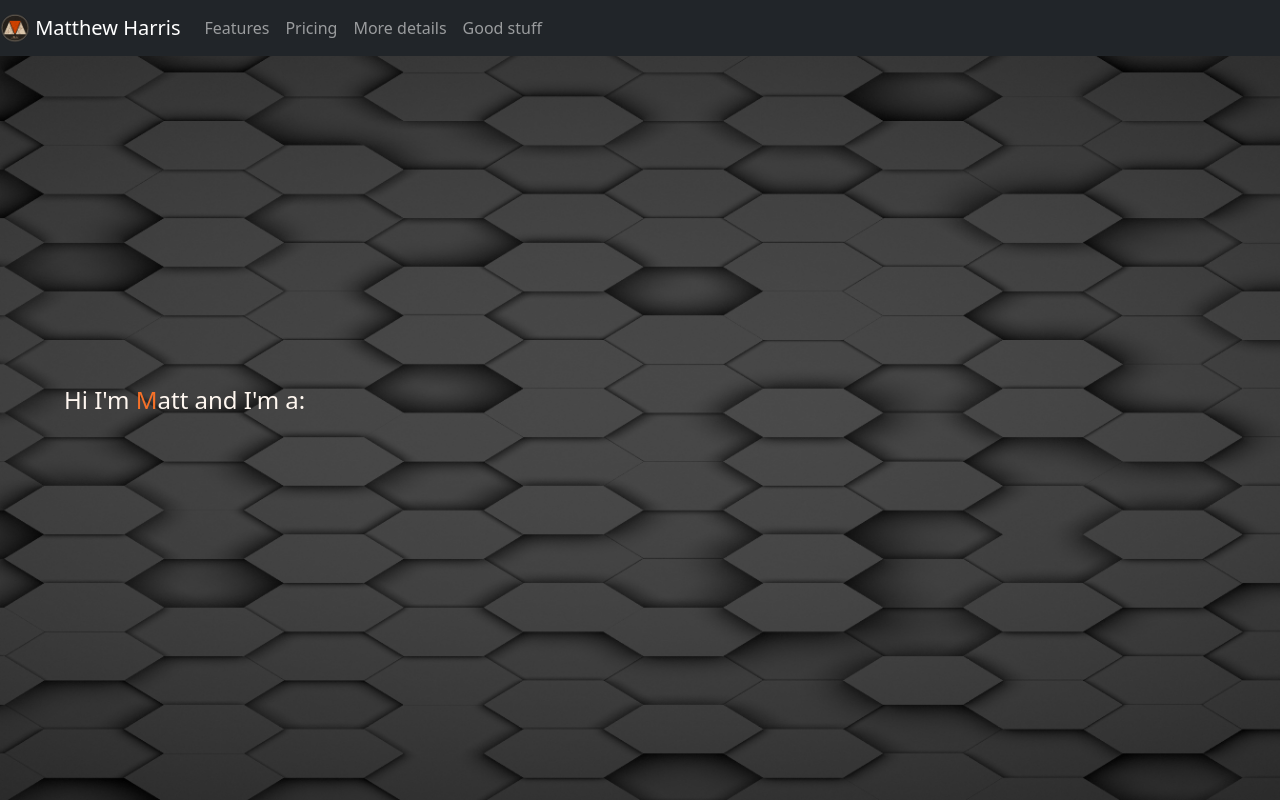
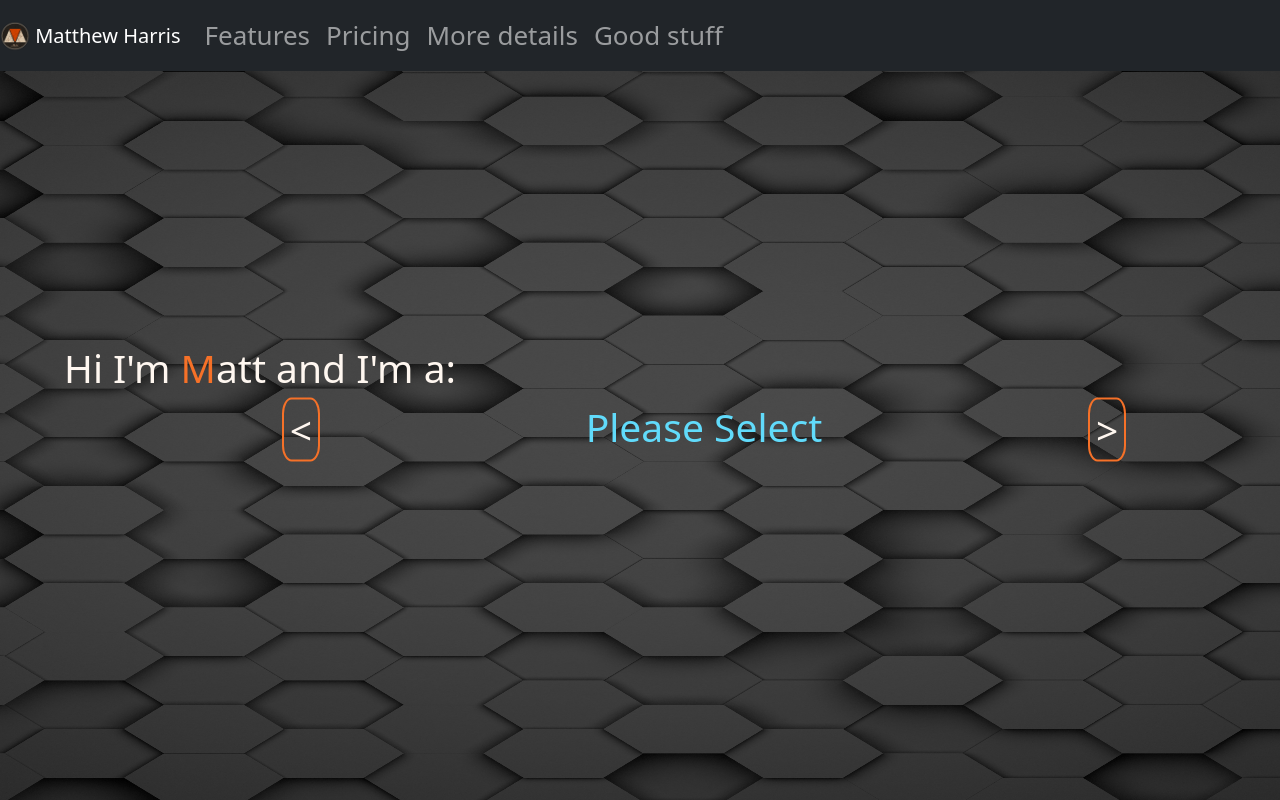
Before and after one commit to Th3M4ttman/website, a React (Create React App) app: page / in a window 1280 px wide. Built offline with nearby package versions, Linux system fonts and the light colour scheme.

Commit message:
Privacy Policy

```diff
--- a/src/App.css
+++ b/src/App.css
@@ -1,38 +1,70 @@
 .App {
-  text-align: center;
+
+  background-color: var(--tblack);
+  min-height: 100%;
+  width: 100%;
+  margin: 0;
+  justify-content: center;
+  font-size: calc(10px + 2vmin);
+  color: var(--twhite);
 }
 
-html,
-body {
-  height: 100%;
-  margin: 0;
+
+.imaselected{
+    display: flex;
+    justify-content: center;
+    width:60%;
+    height:10%;
+    color: #61DBFB;
+}
+.imabutton{
+  background-color: transparent;
+  color: var(--twhite);
+  border: 2px solid var(--torange);
+  border-radius: 25%;
+  transition-duration: 0.4s;
+}
+.imabutton:hover{
+  background-color: var(--torange);
 }
 
+.imaselect{
+    display: flex;
+    justify-content: center;
+    width: 100%;
+}
+
+
+
+
 .bgimg {
-    position: absolute;
     background-image: url("../public/mbackground.jpg");
-    width: 100%;
-    height: 100%;
-    background-repeat: no-repeat;
-    background-attachment: fixed;
+    height: 100vh;
+
+    min-width: 100%;
     background-size: 100% 100%;
-    align-items: center;
+    margin: 0;
+
 
 }
 
 .otext{
   color: var(--torange);
 }
+
 .wtext{
   color: var(--twhite);
   margin: 0;
-  position: absolute;
+  position: relative;
   top: 50%;
   left: 5%;
+  right: 5%;
   -ms-transform: translateY(-50%);
   transform: translateY(-50%);
   font-size: 150%;
 }
+
+
 :root {
   --tblack: #282726;
   --torange: #F67128;
@@ -51,16 +83,27 @@ body {
     animation: App-logo-spin infinite 20s linear;
   }
 }
+html,body
+{
+    width: 100%;
+    margin: 0px;
+    padding: 0px;
+    overflow-x: hidden;
+    background-color: var(--tblack);
+    color: var(--twhite);
+}
 
 .App-header {
   background-color: var(--tblack);
-  min-height: 100vh;
+  min-height: 100%;
+  width: 100%;
+  margin: 0;
   display: flex;
   flex-direction: column;
   align-items: center;
   justify-content: center;
   font-size: calc(10px + 2vmin);
-  color: white;
+  color: var(--twhite);
 }
 
 .App-link {
@@ -75,3 +118,19 @@ body {
     transform: rotate(360deg);
   }
 }
+.priv{
+  color: var(--twhite);
+  font-size: calc(8px + 2vmin);
+}
+
+.foot{
+  background-color: #000;
+  width: 100%;
+  margin: 0;
+  display: flex;
+  flex-direction: column;
+  align-items: center;
+  justify-content: center;
+  font-size: calc(5px + 2vmin);
+  color: var(--tbrown);
+}
--- a/src/Components/Home.js
+++ b/src/Components/Home.js
@@ -1,20 +1,97 @@
-import logo from '../logo.png';
-import biglogo from '../biglogo.png'
+
 import '../App.css';
 import 'bootstrap/dist/css/bootstrap.min.css';
 import React, { Component } from 'react';
-import { Link } from "react-router-dom";
-import Navigation from "./Navigation";
+
+export class ImaSelect extends Component {
+    constructor(props)
+    {
+      super(props);
+      this.state = {
+        chosen: 0
+      };
+      this.left = this.left.bind(this);
+      this.right = this.right.bind(this);
+      this.chosen = this.chosen.bind(this);
+    }
+    chosen(){
+      if (this.state.chosen === 1){
+        return "Web Developer"
+
+      } else if (this.state.chosen === 2){
+        return "Wanker"
+      } else {
+        return "Please Select"
+      }
+
+    }
+    right(){
+      if (this.state.chosen >= 2){
+        this.setState({chosen:0})
+      } else {
+        this.setState({chosen:this.state.chosen + 1})
+      }
+    }
+    left(){
+      if (this.state.chosen <= 0){
+        this.setState({chosen:1})
+      } else {
+        this.setState({chosen:this.state.chosen - 1})
+      }
+    }
+    render() {
+  return (
+      <>
+      <br/>
+      <div className="imaselect">
+          <button className="imabutton" onClick={this.left} >&lt;</button>
+          <span className="imaselected">
+          {this.chosen()}
+          </span>
+          <button className="imabutton" onClick={this.right}>&gt;</button>
+        </div>
+      </>
+    );
+  }
+}
+
+
+export class Ima extends Component {
+    render() {
+  return (
+      <>
+      <div className="wtext"> Hi I'm
+        <span className="otext"> M
+        </span>
+         att and I'm a:
+
+      <ImaSelect/>
+      </div>
+
+      </>
+    );
+  }
+}
+
 
 export default class Home extends Component {
     render() {
   return (
-      <div className="bgimg">
-      <Navigation/>
-      <p className="wtext">  Hi I'm <span className="otext">M</span>att and I'm a: </p>
+    <>
+      <div className="App-header">
+
+        <div className="bgimg">
+
+          <Ima />
+        </div>
+        <div className="App-header">
+          <br/>
+          Yo
+          <br/><br/><br/><br/><br/><br/>
+        </div>
       </div>
 
-
+      </>
     );
   }
 
--- a/src/Components/Navigation.js
+++ b/src/Components/Navigation.js
@@ -1,15 +1,11 @@
-import { Navbar, Nav, Container, NavItem, NavDropdown} from 'react-bootstrap';
+import { Navbar, Nav } from 'react-bootstrap';
 import React, { Component } from 'react';
 
 export default class Navigation extends Component{
-  constructor(props) {
-        super(props);
-
-    }
 
   render() {
     return (
-      <Navbar collapseOnSelect expand="lg" bg="dark" variant="dark">
+      <Navbar collapseOnSelect expand="lg" bg="dark" variant="dark" fixed="top">
                 <Navbar.Brand href="Home">
         <img
           alt=""
--- a/src/index.js
+++ b/src/index.js
@@ -7,6 +7,9 @@ import Contact from "./Contact.jsx";
 
 import 'bootstrap/dist/css/bootstrap.min.css';
 
+import Navigation from "./Components/Navigation";
+import Privacy from "./Components/privacy"
+
 import { Route, Routes } from 'react-router-dom';
 
 import { BrowserRouter as Router} from 'react-router-dom';
@@ -15,16 +18,27 @@ const rootElement = document.getElementById("root");
 
 ReactDOM.render(
   <>
-  <div>
+  <div className="App">
+  <Navigation/>
   <Router>
   <Routes>
     <Route path="/" element={<App />} />
       <Route path="Contact-Us" element={<Contact/>} />
       <Route path="Contact" element={<Contact/>} />
+      <Route path="Privacy" element={<Privacy/>} />
       <Route path="Home" element={<App />} />
       <Route path="*" element={<App />} />
   </Routes>
   </Router>
+  </div>
+  <div className="foot">
+  <br/>
+  Copyright © 2022 Matthew Harris - All Rights Reserved.
+  <br/>
+  <a className="priv" href="/privacy">
+    Privacy Policy
+  </a>
+  <br/>
   </div>
   </>,
     rootElement
```
